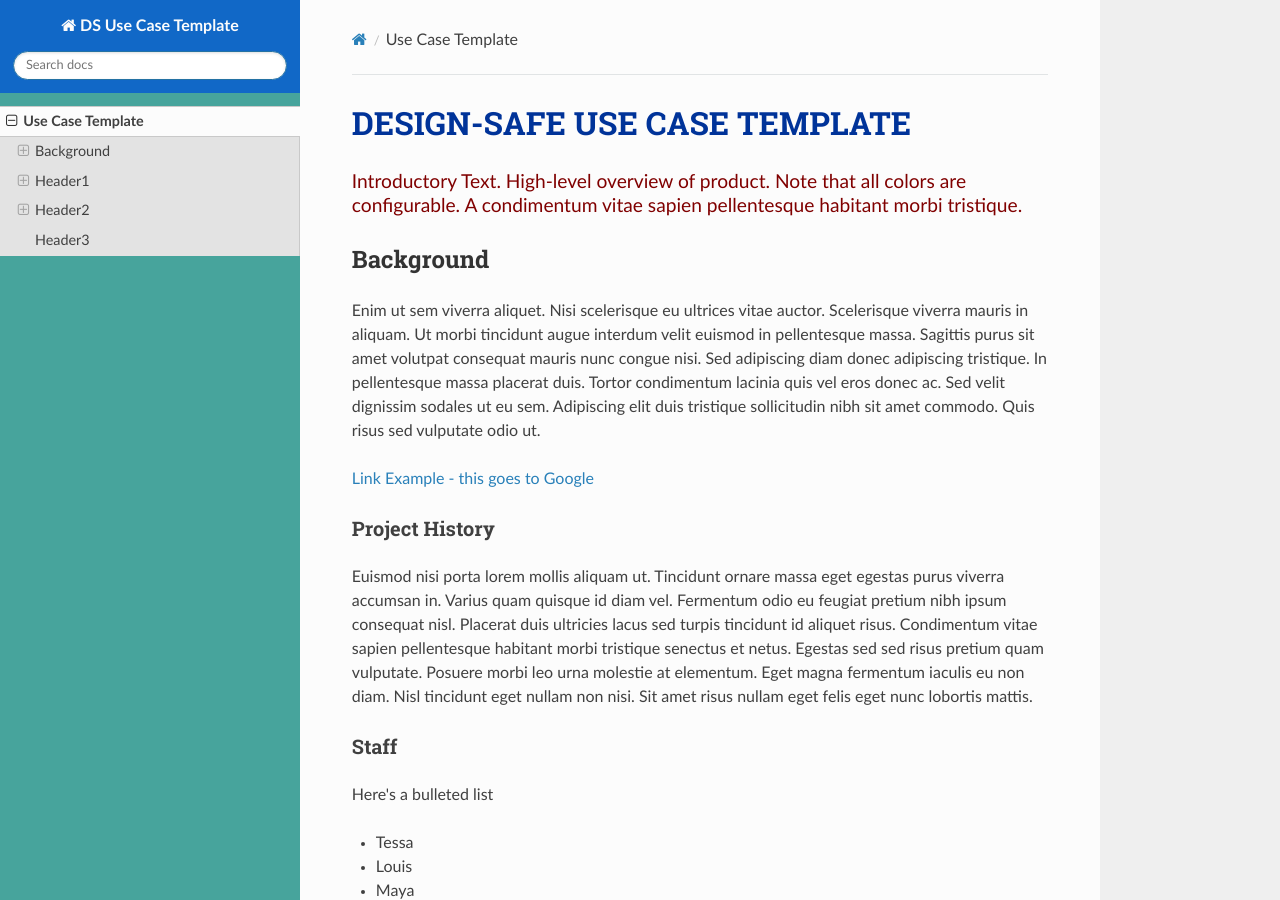
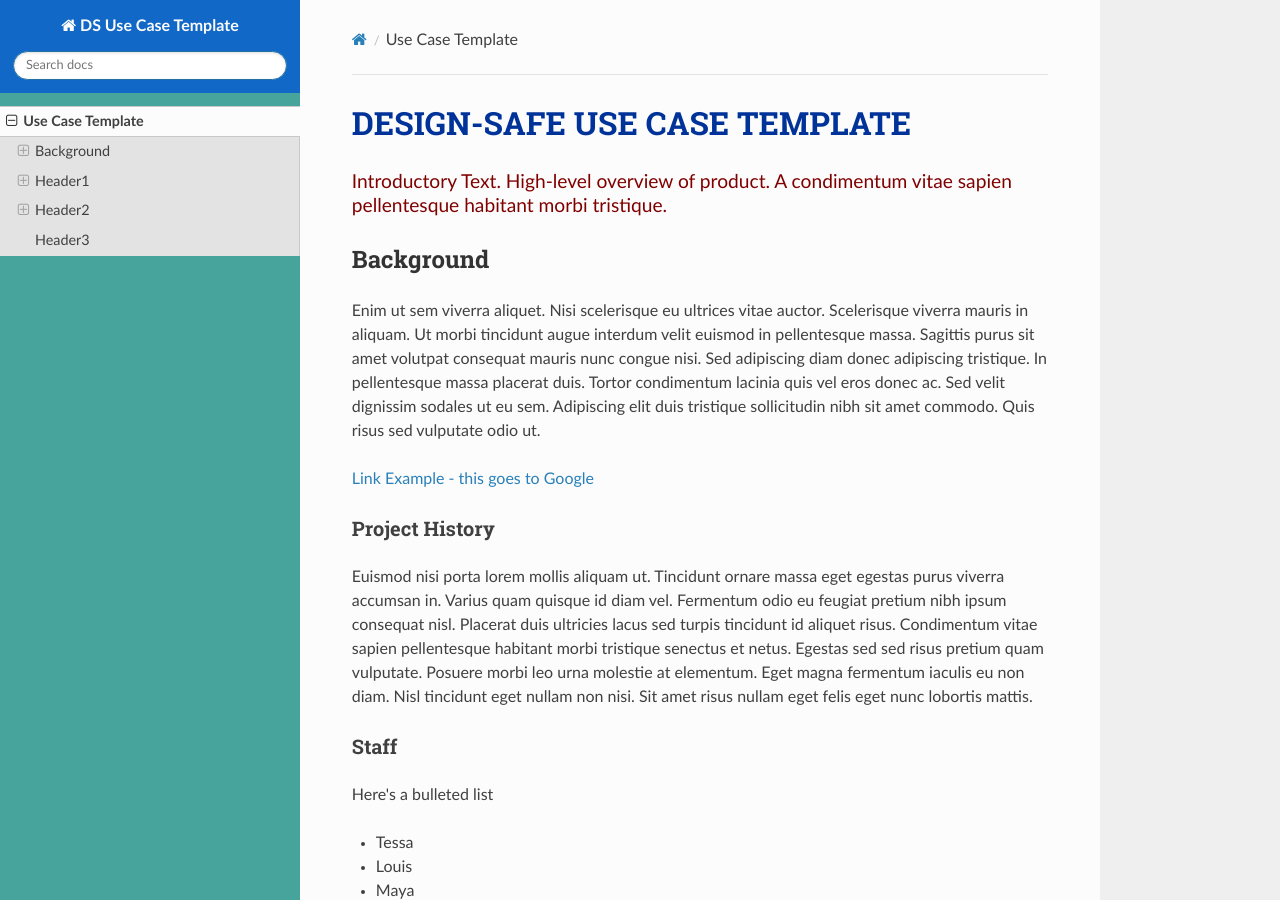
Before and after one commit to zwyll/DS_Use_Case_template, an MkDocs documentation site: the page built from docs/index.md, in a window 1280 px wide and 900 px high. Built offline with MkDocs 1.6.1, drawn with Linux system fonts in a browser that asks for light colours; nearby versions of some CDN libraries.

Commit message:
Minor update.

```diff
--- a/docs/index.md
+++ b/docs/index.md
@@ -1,6 +1,6 @@
 # Design-Safe Use Case Template
 
-<p class="intro-text">Introductory Text.  High-level overview of product. Note that all colors are configurable. A condimentum vitae sapien pellentesque habitant morbi tristique.</p>
+<p class="intro-text">Introductory Text.  High-level overview of product. A condimentum vitae sapien pellentesque habitant morbi tristique.</p>
 
 ## Background
 
```
